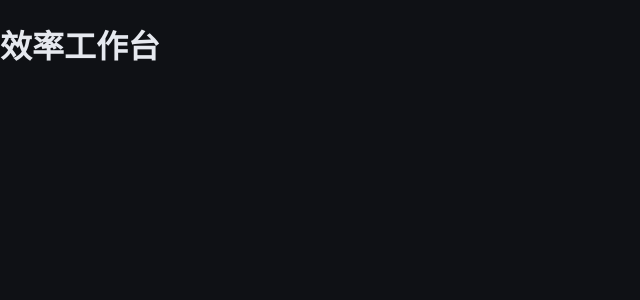
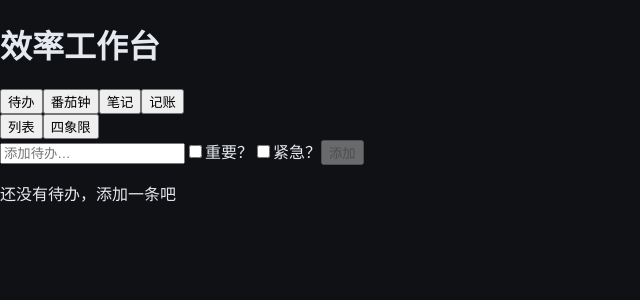
Before and after one commit to ScoFan-official/prodash, a React (Vite) app: page / in a window 1280 px wide. Shown: the top 300 px of the page, without its empty margins (0-640 px from the left). Built offline with nearby package versions, Linux system fonts and the light colour scheme.

Commit message:
feat: add app shell with tabs and placeholder pages

```diff
--- a/src/App.jsx
+++ b/src/App.jsx
@@ -1,3 +1,41 @@
+import { useState } from 'react'
+import TodoView from './components/TodoView'
+import PlaceholderView from './components/PlaceholderView'
+
+const TABS = [
+  { key: 'todo', label: '待办' },
+  { key: 'timer', label: '番茄钟' },
+  { key: 'notes', label: '笔记' },
+  { key: 'expenses', label: '记账' },
+]
+
 export default function App() {
-  return <h1>效率工作台</h1>
+  const [activeTab, setActiveTab] = useState('todo')
+  return (
+    <div className="app">
+      <header className="app-header">
+        <h1>效率工作台</h1>
+      </header>
+      <nav className="tab-bar" role="tablist" aria-label="功能导航">
+        {TABS.map((tab) => (
+          <button
+            key={tab.key}
+            type="button"
+            role="tab"
+            aria-selected={activeTab === tab.key}
+            onClick={() => setActiveTab(tab.key)}
+          >
+            {tab.label}
+          </button>
+        ))}
+      </nav>
+      <main className="app-main">
+        {activeTab === 'todo' ? (
+          <TodoView />
+        ) : (
+          <PlaceholderView title={TABS.find((t) => t.key === activeTab).label} />
+        )}
+      </main>
+    </div>
+  )
 }
--- /dev/null
+++ b/src/components/PlaceholderView.jsx
@@ -0,0 +1,8 @@
+export default function PlaceholderView({ title }) {
+  return (
+    <section className="placeholder-view">
+      <h2>{title}</h2>
+      <p>敬请期待</p>
+    </section>
+  )
+}
```
Also changed, not shown: 1 other file (tests, documents, lock files or other folders).
